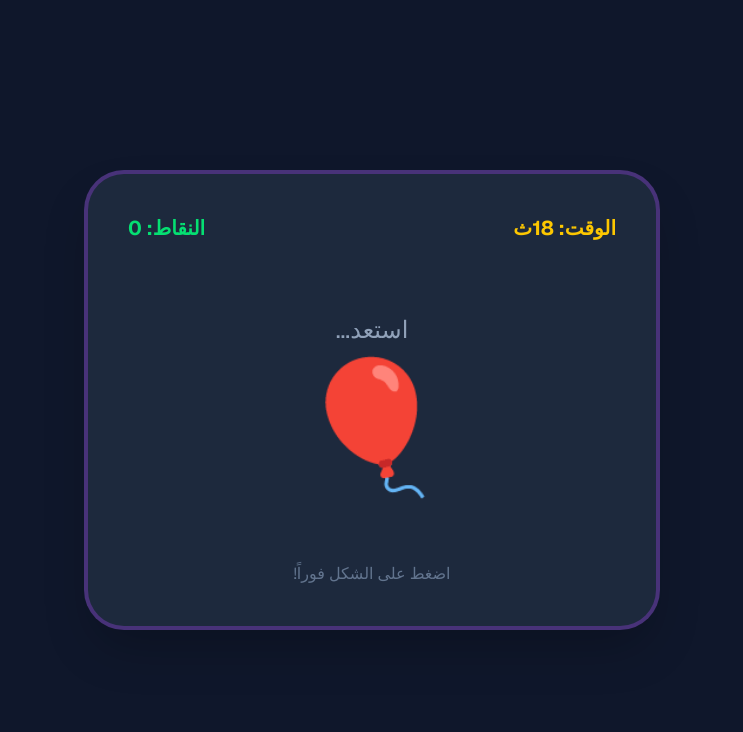
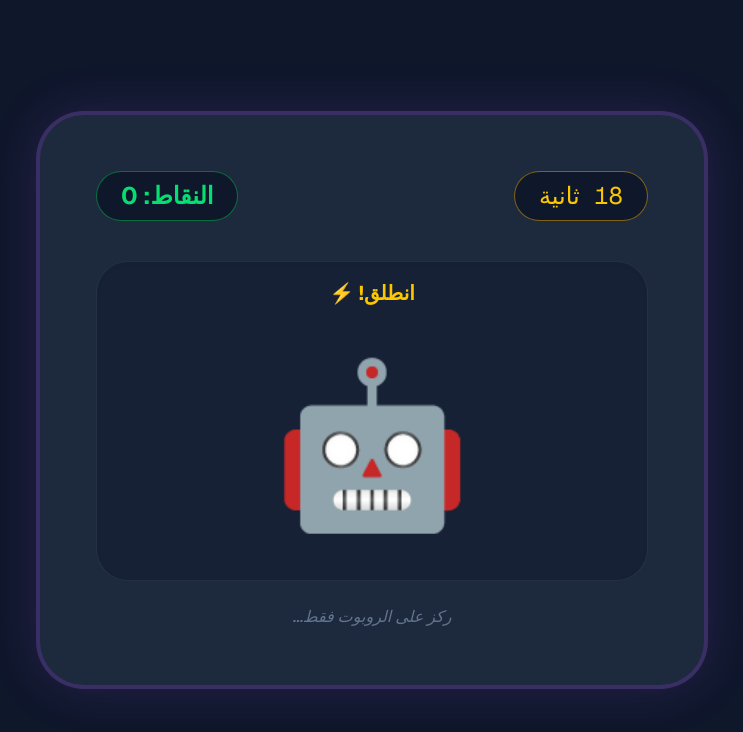
Before and after one commit to vivaex/basira-global, a Next.js app: page /diagnose/attention-test in a window 1280 px wide. Both pictures are taken after a click on the button "ابدأ التحدي! ⚡". Shown: the top 732 px of the page, without its empty margins (268-1011 px from the left). Built offline with nearby package versions, Linux system fonts and the light colour scheme.

Commit message:
added attention test and updated gateway

```diff
--- a/app/diagnose/attention-test/page.tsx
+++ b/app/diagnose/attention-test/page.tsx
@@ -2,27 +2,19 @@
 import { useState, useEffect } from 'react';
 import Link from 'next/link';
 
-const TARGET = '🤖'; // الهدف اللي لازم نضغط عليه
-const DISTRACTORS = ['💣', '📦', '🎈', '☁️', '🧱']; // المشتتات
+const TARGET = '🤖';
+const DISTRACTORS = ['💣', '📦', '🎈', '☁️', '🧱', '🚗'];
 
 export default function AttentionTest() {
   const [gameState, setGameState] = useState<'start' | 'playing' | 'result'>('start');
   const [currentEmoji, setCurrentEmoji] = useState('');
   const [score, setScore] = useState(0);
-  const [timeLeft, setTimeLeft] = useState(20); // مدة الاختبار 20 ثانية
+  const [timeLeft, setTimeLeft] = useState(20);
   const [message, setMessage] = useState('استعد...');
 
-  // بدء اللعبة
-  const startGame = () => {
-    setScore(0);
-    setTimeLeft(20);
-    setGameState('playing');
-    nextEmoji();
-  };
-
-  // إظهار الإيموجي التالي بشكل عشوائي
+  // وظيفة اختيار الإيموجي التالي
   const nextEmoji = () => {
-    const isTarget = Math.random() > 0.7; // احتمالية 30% يظهر الهدف
+    const isTarget = Math.random() > 0.7; // احتمالية ظهور الروبوت
     if (isTarget) {
       setCurrentEmoji(TARGET);
     } else {
@@ -31,80 +23,108 @@ export default function AttentionTest() {
     }
   };
 
-  // التعامل مع الضغط
+  const startGame = () => {
+    setScore(0);
+    setTimeLeft(20);
+    setMessage('انطلق! ⚡');
+    setGameState('playing');
+    nextEmoji();
+  };
+
   const handlePress = () => {
+    if (gameState !== 'playing') return;
+
     if (currentEmoji === TARGET) {
       setScore(s => s + 10);
       setMessage('أحسنت! ⚡');
+      nextEmoji(); // غير الشكل فوراً عند الضغط الصحيح
     } else {
-      setScore(s => Math.max(0, s - 5)); // خصم نقاط لو ضغط غلط
+      setScore(s => Math.max(0, s - 5));
       setMessage('انتبه! ⚠️');
+      nextEmoji(); // غير الشكل فوراً عند الخطأ
     }
-    nextEmoji();
   };
 
-  // مؤقت اللعبة
+  // مؤقت اللعبة الأساسي (20 ثانية)
   useEffect(() => {
+    let timer: NodeJS.Timeout;
     if (gameState === 'playing' && timeLeft > 0) {
-      const timer = setInterval(() => setTimeLeft(t => t - 1), 1000);
-      const emojiTimer = setInterval(() => nextEmoji(), 1200); // تغيير الإيموجي كل ثانية وشوي
-      return () => {
-        clearInterval(timer);
-        clearInterval(emojiTimer);
-      };
+      timer = setInterval(() => {
+        setTimeLeft(prev => prev - 1);
+      }, 1000);
     } else if (timeLeft === 0) {
       setGameState('result');
     }
+    return () => clearInterval(timer);
   }, [gameState, timeLeft]);
+
+  // مؤقت تغيير الرموز تلقائياً (كل 1.2 ثانية)
+  useEffect(() => {
+    let emojiTimer: NodeJS.Timeout;
+    if (gameState === 'playing') {
+      emojiTimer = setInterval(() => {
+        nextEmoji();
+      }, 1200); // بغير الشكل تلقائياً حتى لو ما ضغطت
+    }
+    return () => clearInterval(emojiTimer);
+  }, [gameState]);
 
   return (
     <main className="min-h-screen bg-slate-900 text-white flex flex-col items-center justify-center p-6 font-sans" dir="rtl">
-      <div className="bg-slate-800 p-10 rounded-[2.5rem] border-4 border-purple-500/30 shadow-2xl max-w-xl w-full text-center">
+      <div className="bg-slate-800 p-10 md:p-14 rounded-[3rem] border-4 border-purple-500/20 shadow-[0_0_50px_rgba(168,85,247,0.15)] max-w-2xl w-full text-center">
 
         {gameState === 'start' && (
-          <div>
-            <div className="text-6xl mb-6">🎯</div>
-            <h1 className="text-4xl font-black mb-6 text-purple-400">اختبار سرعة الانتباه</h1>
-            <p className="text-xl text-slate-300 mb-8 leading-relaxed">
-              اضغط على الروبوت <span className="text-4xl">🤖</span> بأسرع ما يمكن! <br/>
-              تجنب الضغط على أي شكل آخر.
+          <div className="animate-in zoom-in duration-500">
+            <div className="text-8xl mb-8">🎯</div>
+            <h1 className="text-4xl md:text-5xl font-black mb-6 text-purple-400 font-sans">تحدي الانتباه الخارق</h1>
+            <p className="text-xl text-slate-300 mb-10 leading-relaxed font-light">
+              اضغط على الروبوت <span className="text-5xl font-bold bg-purple-500/20 px-4 py-2 rounded-2xl mx-1">🤖</span> فور ظهوره! <br/>
+              الشكل يتغير تلقائياً.. لا تلمس القنابل!
             </p>
-            <button onClick={startGame} className="bg-purple-600 hover:bg-purple-500 px-12 py-4 rounded-2xl font-bold text-2xl transition shadow-lg animate-pulse">
+            <button onClick={startGame} className="bg-purple-600 hover:bg-purple-500 px-16 py-5 rounded-2xl font-black text-2xl transition shadow-xl hover:scale-105">
               ابدأ التحدي! ⚡
             </button>
           </div>
         )}
 
         {gameState === 'playing' && (
-          <div>
-            <div className="flex justify-between mb-8 font-bold text-xl">
-              <span className="text-yellow-400">الوقت: {timeLeft}ث</span>
-              <span className="text-green-400">النقاط: {score}</span>
+          <div className="animate-in fade-in duration-300">
+            <div className="flex justify-between items-center mb-10">
+              <div className="bg-slate-900 px-6 py-2 rounded-full border border-yellow-500/50 text-yellow-400 font-mono text-2xl">
+                {timeLeft} ثانية
+              </div>
+              <div className="bg-slate-900 px-6 py-2 rounded-full border border-green-500/50 text-green-400 font-bold text-2xl">
+                النقاط: {score}
+              </div>
             </div>
 
-            <div className="h-64 flex flex-col items-center justify-center">
-               <div className="text-2xl mb-4 text-slate-400">{message}</div>
+            <div className="h-80 flex flex-col items-center justify-center bg-slate-900/40 rounded-[2rem] border border-slate-700/50 shadow-inner mb-6">
+               <div className={`text-xl mb-4 font-bold ${message.includes('أحسنت') ? 'text-green-400' : 'text-yellow-400'}`}>
+                 {message}
+               </div>
                <button
                 onClick={handlePress}
-                className="text-9xl transform active:scale-75 transition-transform cursor-pointer hover:drop-shadow-[0_0_20px_rgba(168,85,247,0.5)]"
+                className="text-[10rem] transform active:scale-90 transition-all cursor-pointer hover:drop-shadow-[0_0_30px_rgba(168,85,247,0.4)]"
                >
                  {currentEmoji}
                </button>
             </div>
-            <p className="mt-8 text-slate-500">اضغط على الشكل فوراً!</p>
+            <p className="text-slate-500 font-medium italic">ركز على الروبوت فقط...</p>
           </div>
         )}
 
         {gameState === 'result' && (
           <div className="animate-in zoom-in duration-500">
-            <h2 className="text-5xl font-black mb-6 text-purple-400">انتهى الوقت!</h2>
-            <div className="bg-slate-900 p-8 rounded-3xl mb-8">
-              <p className="text-slate-400 text-lg mb-2">مستوى التركيز لديك:</p>
-              <div className="text-7xl font-black text-white">{score}</div>
+            <div className="text-7xl mb-6">🏁</div>
+            <h2 className="text-5xl font-black mb-6 text-purple-400">النتيجة النهائية</h2>
+            <div className="bg-slate-950 p-10 rounded-[2rem] mb-10 border border-purple-500/20">
+              <p className="text-slate-500 text-lg mb-2 font-bold">مستوى التركيز:</p>
+              <div className="text-8xl font-black text-white tracking-widest">{score}</div>
+              <p className="text-purple-500 mt-4 font-bold">{score > 120 ? 'أداء عالمي! 🦅' : 'استمر في التمرين.. 💪'}</p>
             </div>
             <div className="flex flex-col gap-4">
-              <button onClick={startGame} className="bg-purple-600 px-8 py-4 rounded-xl font-bold text-xl">حاول مجدداً 🔄</button>
-              <Link href="/diagnose" className="text-slate-500 hover:text-white">العودة للبوابة</Link>
+              <button onClick={startGame} className="bg-purple-600 hover:bg-purple-500 px-8 py-5 rounded-2xl font-bold text-xl transition">إعادة المحاولة 🔄</button>
+              <Link href="/diagnose" className="text-slate-500 hover:text-white transition underline">العودة للبوابة</Link>
             </div>
           </div>
         )}
```
